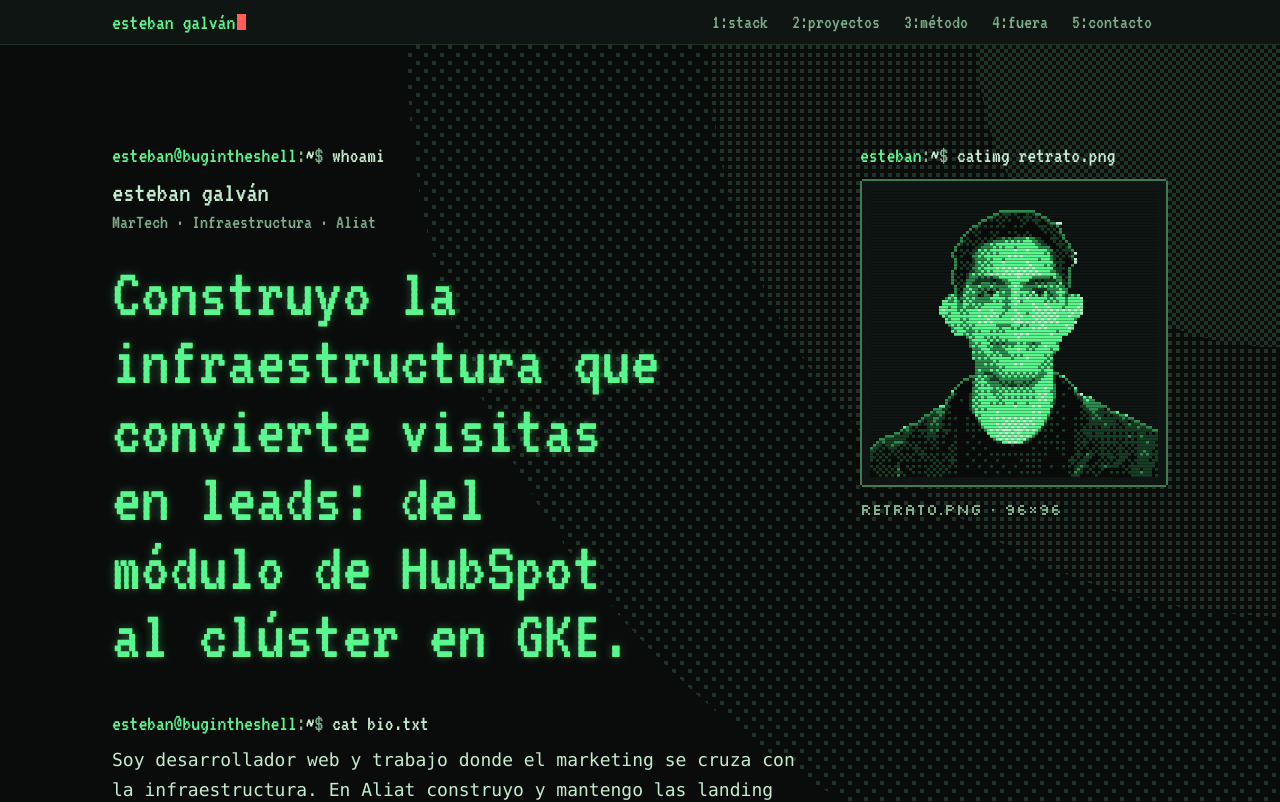
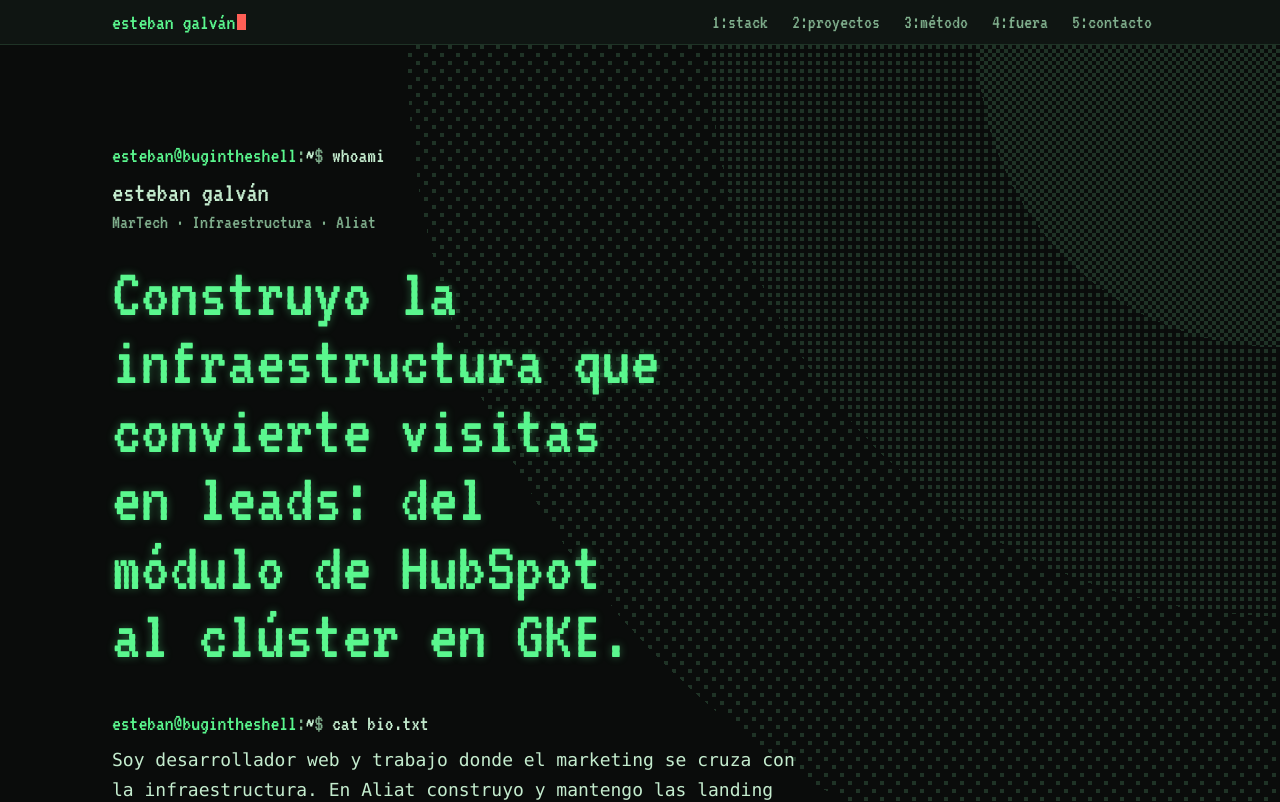
Before and after one commit to BugInTheShell/Portafolio, a React (Vite) app: page / in a window 1280 px wide. Shown: the top 802 px of the page. Built offline with nearby package versions, Linux system fonts and the light colour scheme.

Commit message:
add: (Quité imagen de mi pixeleado)

```diff
--- a/src/components/Inicio/index.jsx
+++ b/src/components/Inicio/index.jsx
@@ -32,21 +32,6 @@ const Inicio = () => {
           </div>
         </div>
 
-        <figure className="self-start">
-          <Prompt cmd="catimg retrato.png" host={false} />
-          <div className="px-frame mt-3 w-fit bg-panel p-2">
-            <div className="crt-lines [--scan-alpha:.28] [--scan:2px] md:[--scan:3px]">
-              <img
-                src={retrato}
-                width="96"
-                height="96"
-                alt="Retrato de Esteban Galván en pixel art"
-                className="retrato tty-scan block h-[192px] w-[192px] max-w-none md:h-[288px] md:w-[288px]"
-              />
-            </div>
-          </div>
-          <figcaption className="tty-key mt-3 text-tenue">retrato.png · 96×96</figcaption>
-        </figure>
       </div>
     </section>
   );
```
